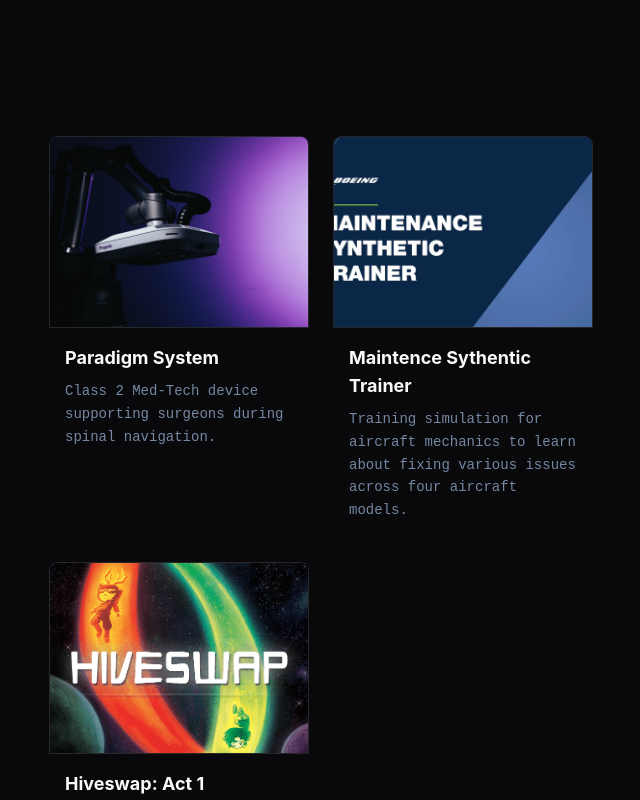
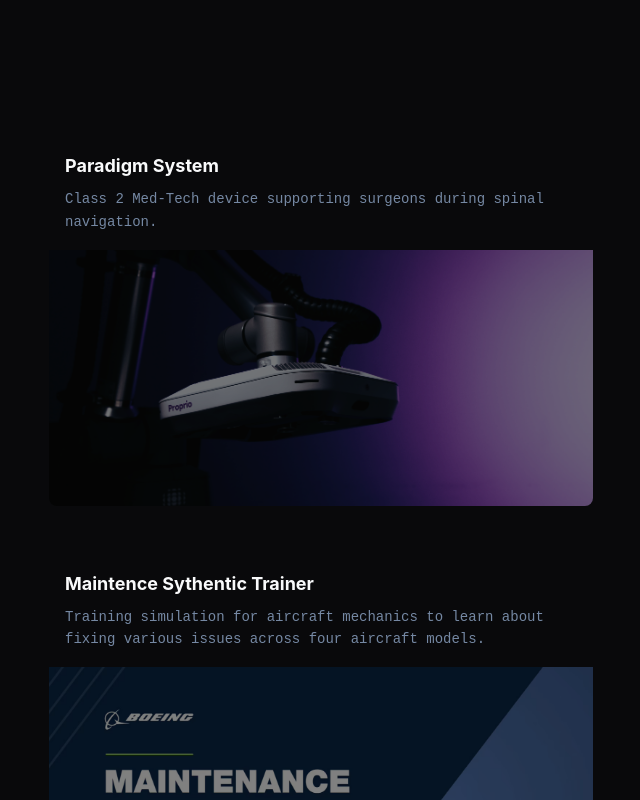
Before and after one commit to SimpleManGames/portfolio, a Next.js app: page / in a window 1280 px wide. Shown: the part 1300-2100 px from the top of the page, without its empty margins (591-1231 px from the left). Built offline with nearby package versions, Linux system fonts and the light colour scheme.

Commit message:
style: swap to horizontal style for the projects

```diff
--- a/src/app/page.tsx
+++ b/src/app/page.tsx
@@ -31,7 +31,7 @@
       </Section>
 
       <Section id="projects">
-        <div className="grid grid-cols-1 sm:grid-cols-2 gap-6">
+        <div className="space-y-12">
           {projects.map((project) => (
             <ProjectCard key={project.title} {...project} />
           ))}
--- a/src/components/project-card.tsx
+++ b/src/components/project-card.tsx
@@ -9,19 +9,20 @@
       rel="noopener noreferrer"
       className="group block rounded-lg overflow-hidden transition-colors hover:bg-zinc-800/50"
     >
-      <Image
-        src={project.image}
-        alt={project.title}
-        width={600}
-        height={400}
-        className="w-full h-48 object-cover border border-zinc-800 rounded-t-lg"
-      />
       <div className="p-4">
         <h3 className="text-lg font-bold text-foreground">{project.title}</h3>
         <p className="mt-2 text-sm text-muted-foreground font-mono leading-relaxed">
           {project.description}
         </p>
       </div>
+      <div className="relative h-64">
+        <Image
+          src={project.image}
+          alt={project.title}
+          fill
+          className="object-cover object-center brightness-50 transition-all duration-300 group-hover:brightness-100"
+        />
+      </div>
     </a>
   );
 }
```
